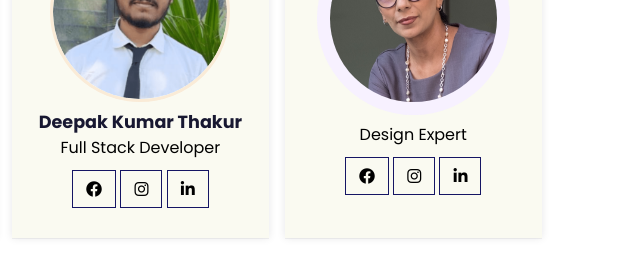
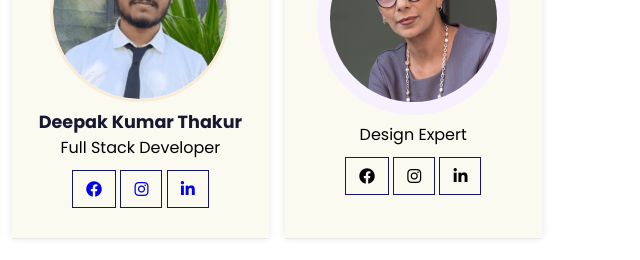
Before and after one commit to DeepakThakur10/Thakur-Institute, a plain HTML site: page index.html in a window 1280 px wide. Shown: the part 3074-3334 px from the top of the page, 636-1276 px from the left. Drawn offline with nearby package versions, Linux system fonts and the light colour scheme.

Commit message:
Update index.html

```diff
--- a/index.html
+++ b/index.html
@@ -270,9 +270,9 @@
 				<h6>Deepak Kumar Thakur</h6>
 				<p>Full Stack Developer</p>
 				<div class="pro-links">
-					<i class="fab fa-facebook"></i>
-					<i class="fab fa-instagram"></i>
-					<i class="fab fa-linkedin-in"></i>
+					<a href="https://www.facebook.com/profile.php?id=100024743623748"><i class="fab fa-facebook"></i></a>
+					<a href="https://www.instagram.com/deepak_thakur_official_7/"><i class="fab fa-instagram"></i></a>
+					<a href="https://www.linkedin.com/in/deepak-kumar-thakur-6259a4253/"><i class="fab fa-linkedin-in"></i></a>
 				</div>
 			</div>
 
```
